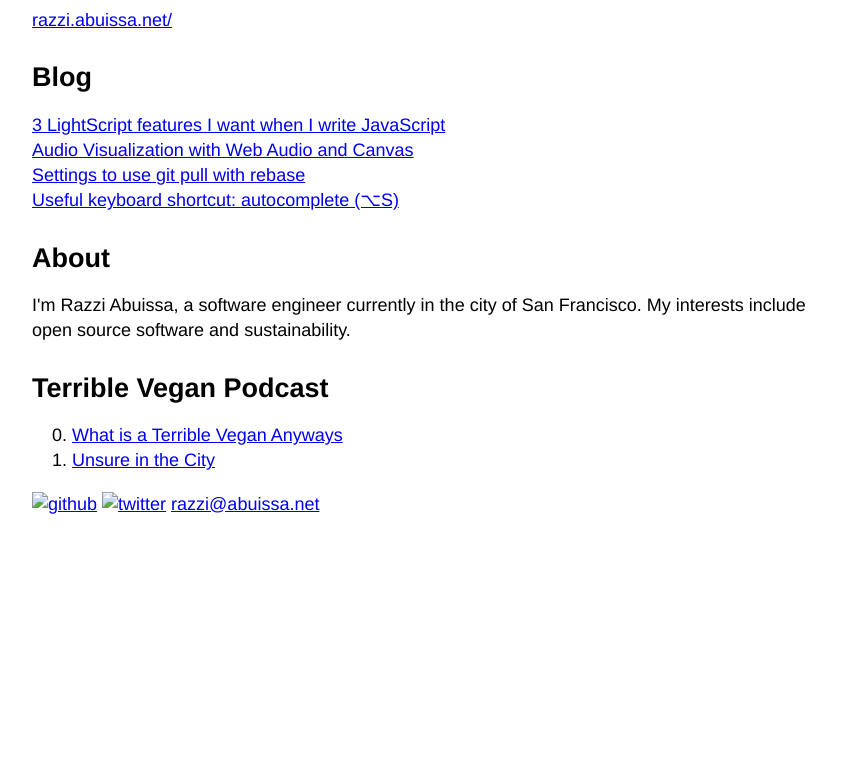
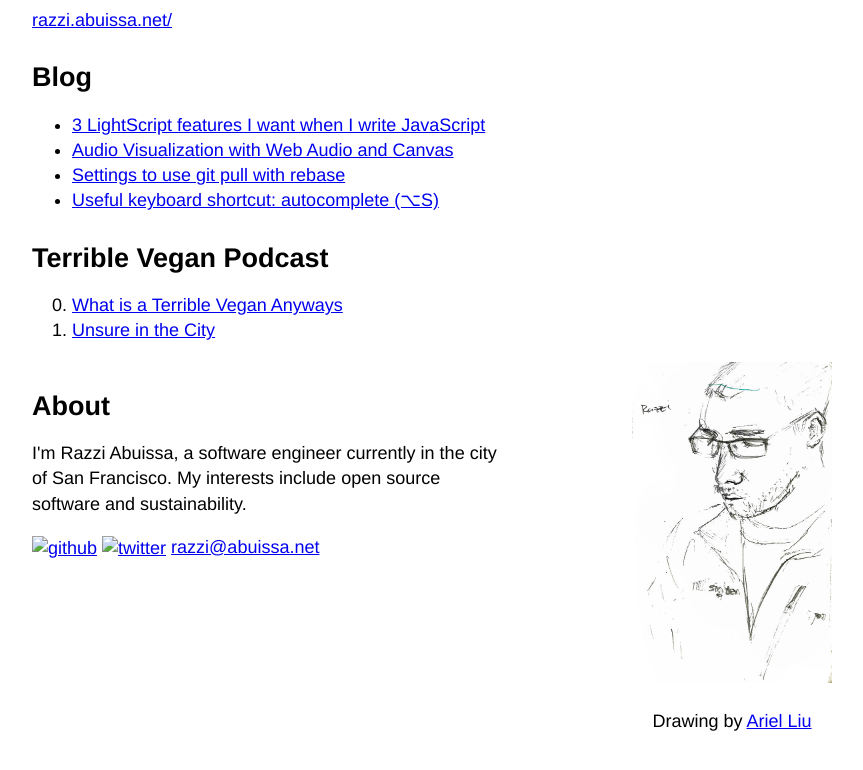
Before and after one commit to razzius/razzius.github.io, a Jekyll site: the page built from index.html, in a window 1280 px wide. Shown: the top 770 px of the page, without its empty margins (208-1071 px from the left). Built offline with Jekyll 4.4.1, drawn with Linux system fonts in a browser that asks for light colours.

Commit message:
Add Ariel's drawing of me

```diff
--- a/index.html
+++ b/index.html
@@ -3,14 +3,13 @@ layout: base
 ---
 
 <h2>Blog</h2>
+<ul>
   {% for post in site.posts %}
-  <div>
+    <li>
       <a href="{{ post.url }}">{{ post.title }}</a>
-  </div>
+    </li>
   {% endfor %}
-
-<h2>About</h2>
-<p>I'm Razzi Abuissa, a software engineer currently in the city of San Francisco. My interests include open source software and sustainability.</p>
+</ul>
 
 <h2>Terrible Vegan Podcast</h2>
 <ol start="0">
@@ -18,6 +17,16 @@ layout: base
   <li><a href="/assets/terrible_vegan_1.mp3">Unsure in the City</a></li>
 </ol>
 
+<div style="display: flex; justify-content: space-between">
+  <div style="width: 60%">
+    <h2>About</h2>
+    <p>I'm Razzi Abuissa, a software engineer currently in the city of San Francisco. My interests include open source software and sustainability.</p>
     <a href="http://github.com/razzius"><img src="http://github.com/favicon.ico" alt="github"></a>
     <a href="http://twitter.com/razzzzi"><img src="http://abs.twimg.com/favicons/favicon.ico" alt="twitter"></a>
     <a href='mailto:&#114;&#97;&#122;&#122;&#105;&#64;&#97;&#98;&#117;&#105;&#115;&#115;&#97;&#46;&#110;&#101;&#116;'>&#114;&#97;&#122;&#122;&#105;&#64;&#97;&#98;&#117;&#105;&#115;&#115;&#97;&#46;&#110;&#101;&#116;</a>
+  </div>
+  <div style="max-width: 200px">
+    <img style="width: 100%" alt="Razzi drawing" src="razportrait-edit3.jpg"/>
+    <p style="text-align: center">Drawing by <a href="http://www.helloarielliu.com/">Ariel Liu</a></p>
+  </div>
+</div>
```
Also changed, not shown: razportrait-edit3.jpg (added). Lines whose indentation alone changed are shown as unchanged.
